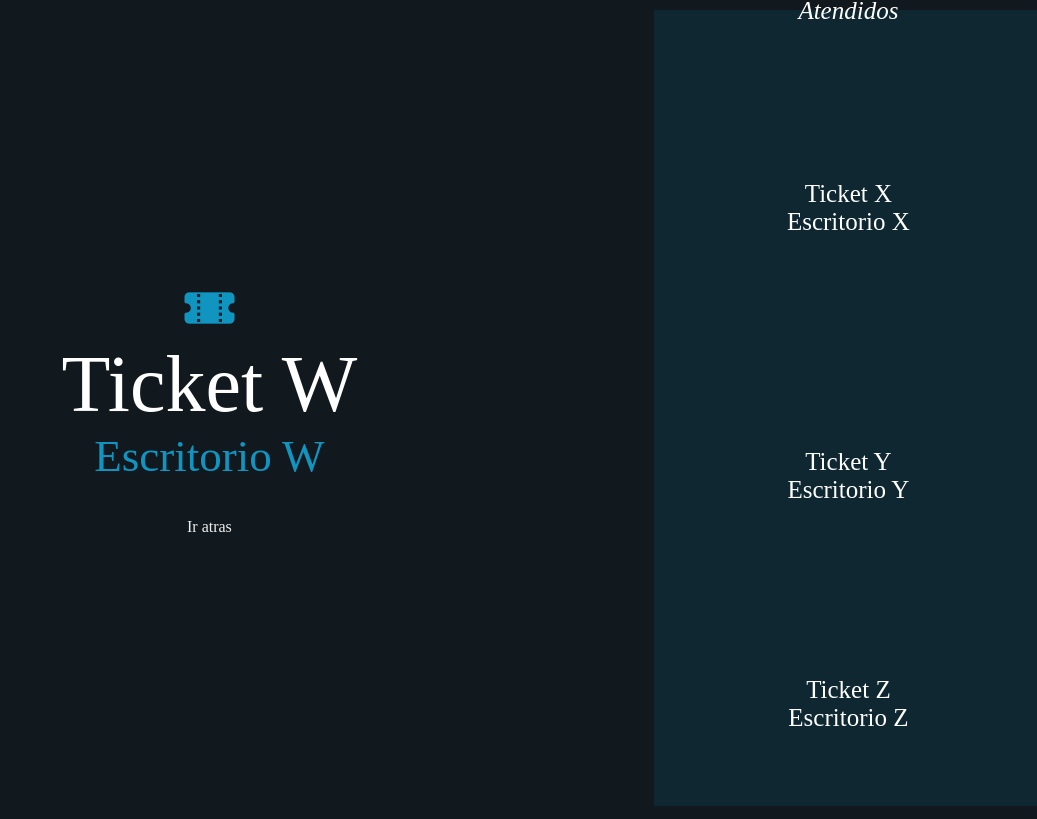
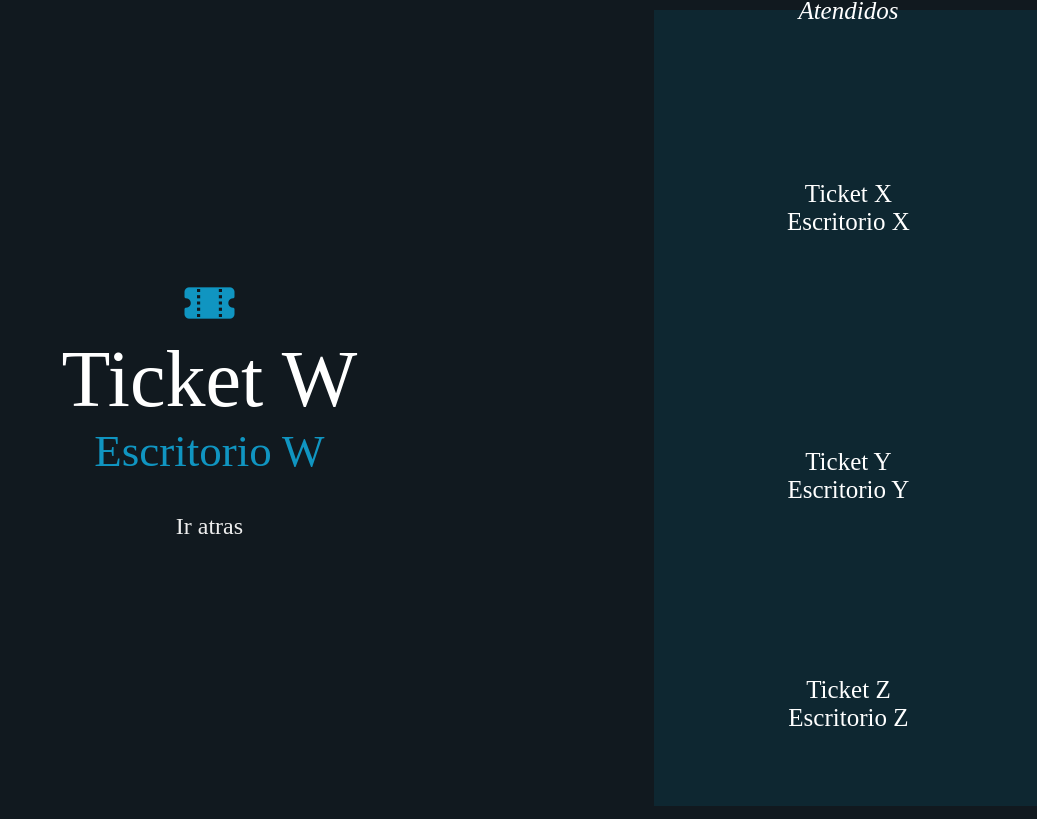
Before and after one commit to mattpding11/node-sockets-colas, a website: page public/publico.html in a window 1280 px wide. Shown: the whole page, without its empty margins (243-1280 px from the left). Drawn offline with nearby package versions, Linux system fonts and the light colour scheme; no server answers.

Commit message:
Update project 2025

```diff
--- a/public/publico.html
+++ b/public/publico.html
@@ -26,7 +26,7 @@
                 <br>
                 <span id="lblEscritorio1" class="ticket-actual-escritorio">Escritorio W</span>
                 <br><br><br>
-                <span><a id="goBack" href="javascript:window.history.back()">Ir atras</a>
+                <span><a style="font-size: x-large;" id="goBack" href="javascript:window.history.back()">Ir atras</a>
                 </span>
             </td>
             <td class="ticket-secundario">
```
Also changed, not shown: 2 other files.
